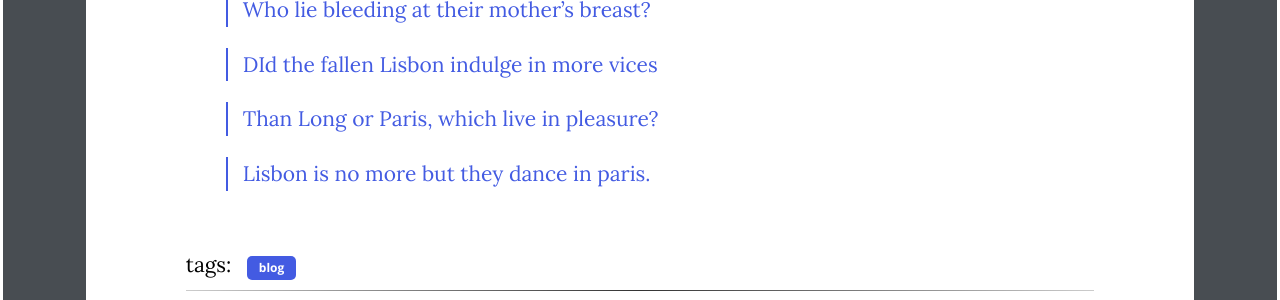
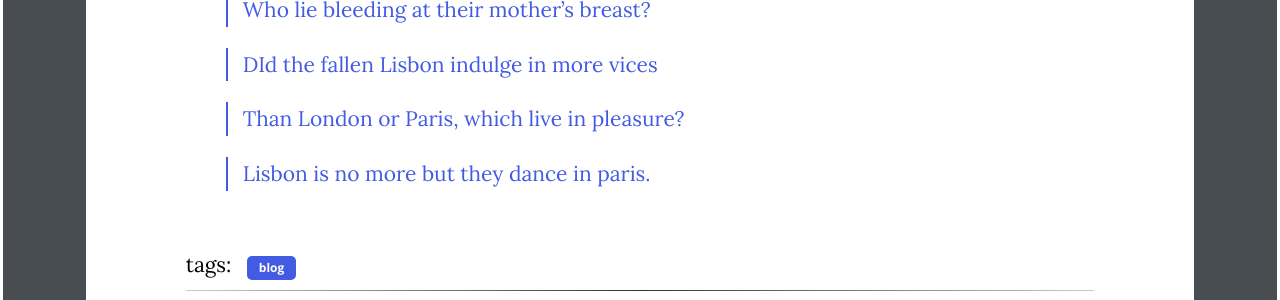
Before and after one commit to wcfrobert/wcfrobert.github.io, a Jekyll site: the page built from _posts/2021-10-01-voltaire.markdown, in a window 1280 px wide. Shown: the part 1449-1749 px from the top of the page. Built offline with Jekyll 4.4.1, drawn with Linux system fonts in a browser that asks for light colours; comment, search, counter and statistics services are not loaded.

Commit message:
new post

```diff
--- a/_posts/2021-10-01-voltaire.markdown
+++ b/_posts/2021-10-01-voltaire.markdown
@@ -50,6 +50,6 @@
 
 > DId the fallen Lisbon indulge in more vices
 
-> Than Long or Paris, which live in pleasure?
+> Than London or Paris, which live in pleasure?
 
 > Lisbon is no more but they dance in paris.
```
